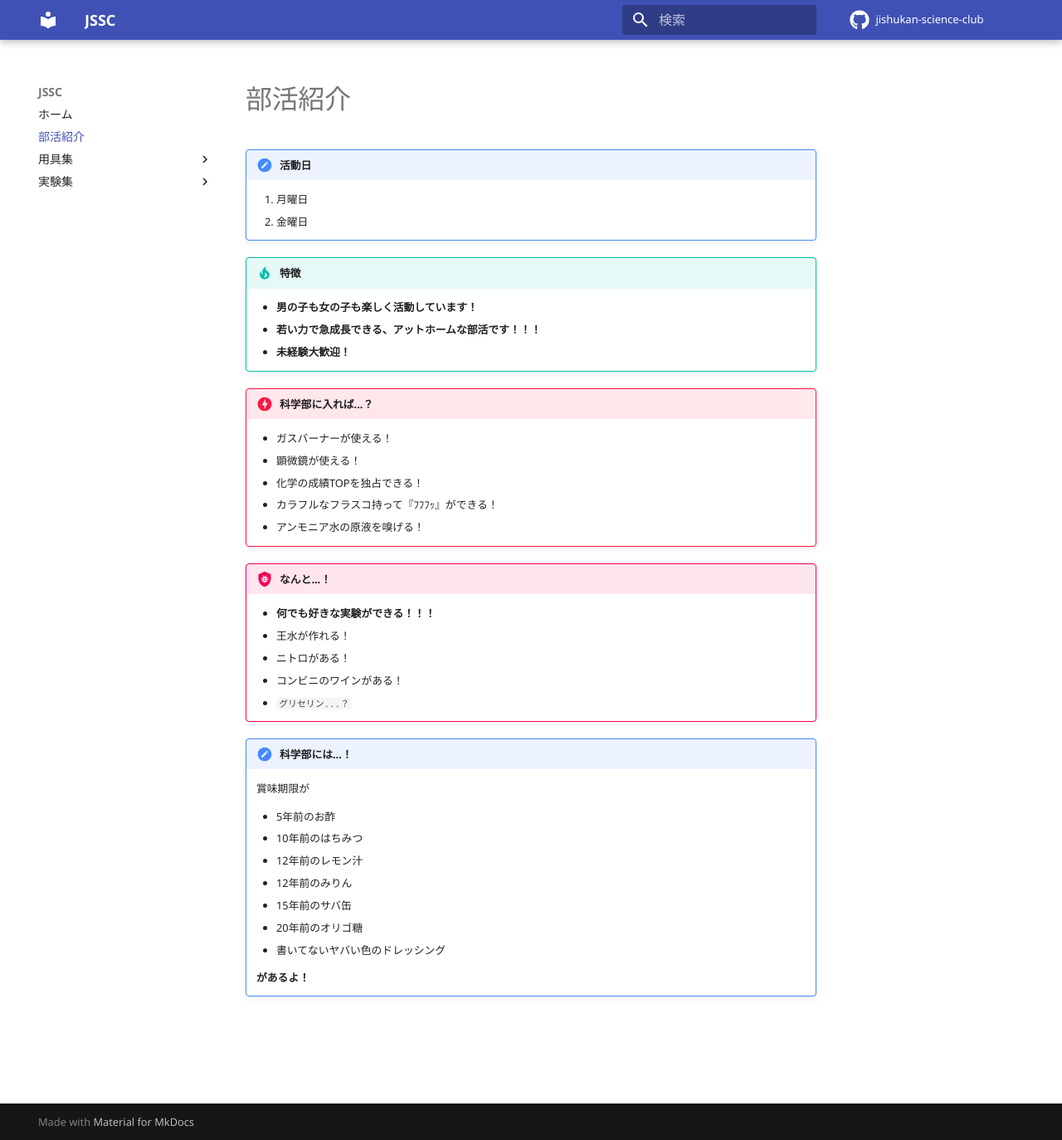
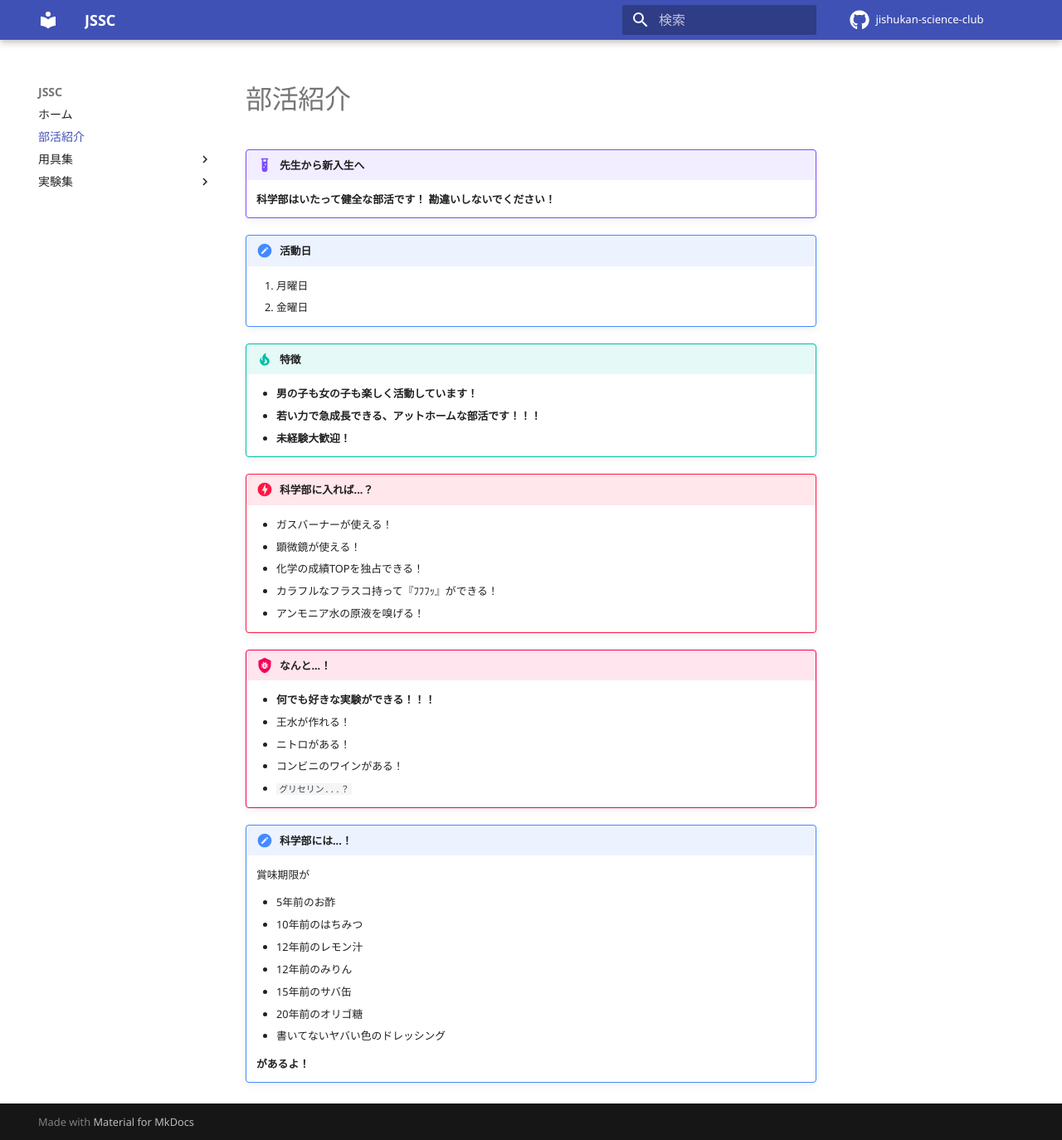
Before and after one commit to jishukan-science-club/index, an MkDocs documentation site: the page built from docs/club.md, in a window 1280 px wide and 1374 px high. Shown: the whole window at 83% size. Built offline with MkDocs 1.6.1 and Material for MkDocs 9.7.7, drawn with Linux system fonts in a browser that asks for light colours; comment, search, counter and statistics services are not loaded.

Commit message:
[Add]: 先生からの一言

```diff
--- a/docs/club.md
+++ b/docs/club.md
@@ -1,8 +1,11 @@
 # 部活紹介
+!!! example "先生から新入生へ"
+    **科学部はいたって健全な部活です！**
+    **勘違いしないでください！**
+
 !!! caution "活動日"
     1. 月曜日
     2. 金曜日
-
 
 !!! tip "特徴"
     - **男の子も女の子も楽しく活動しています！**
```
